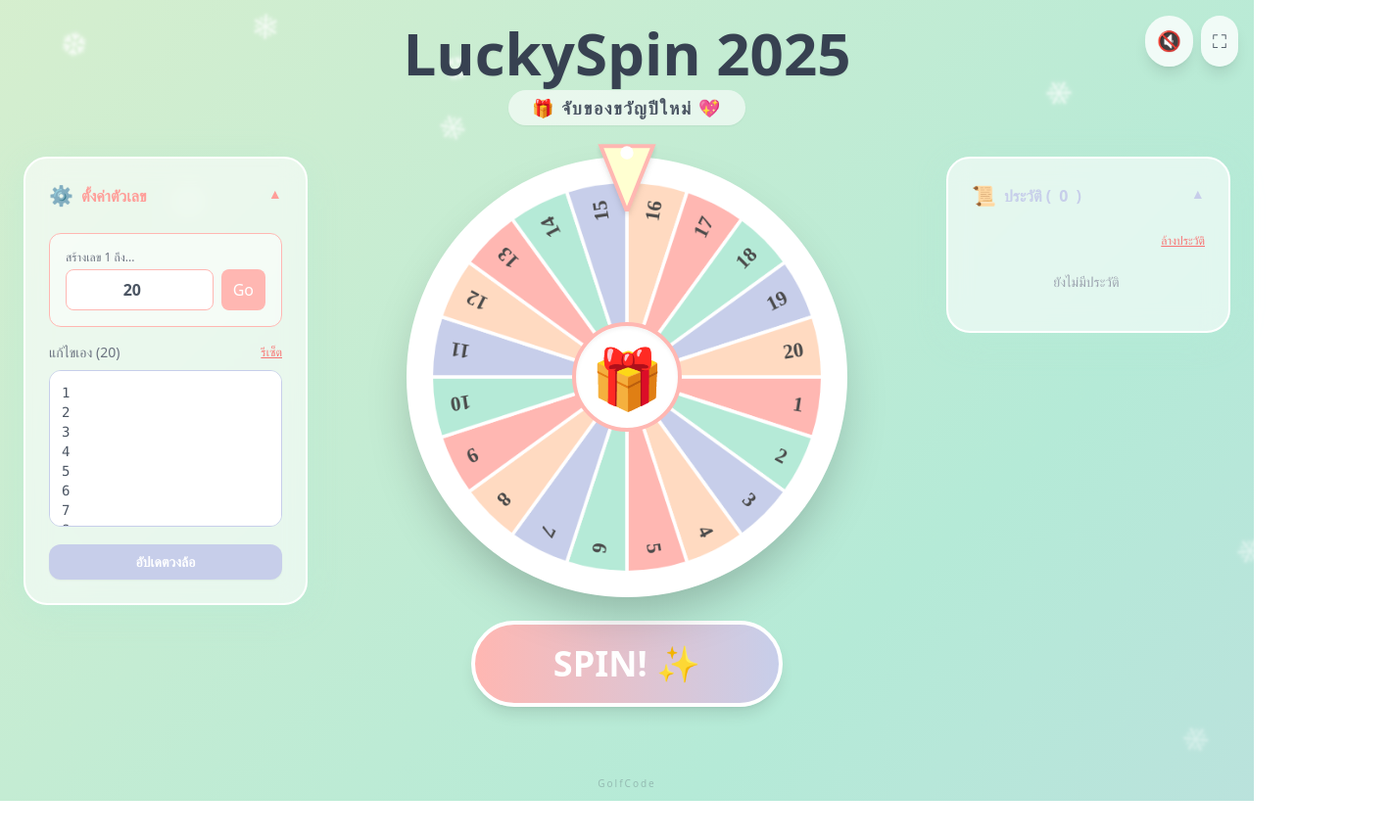
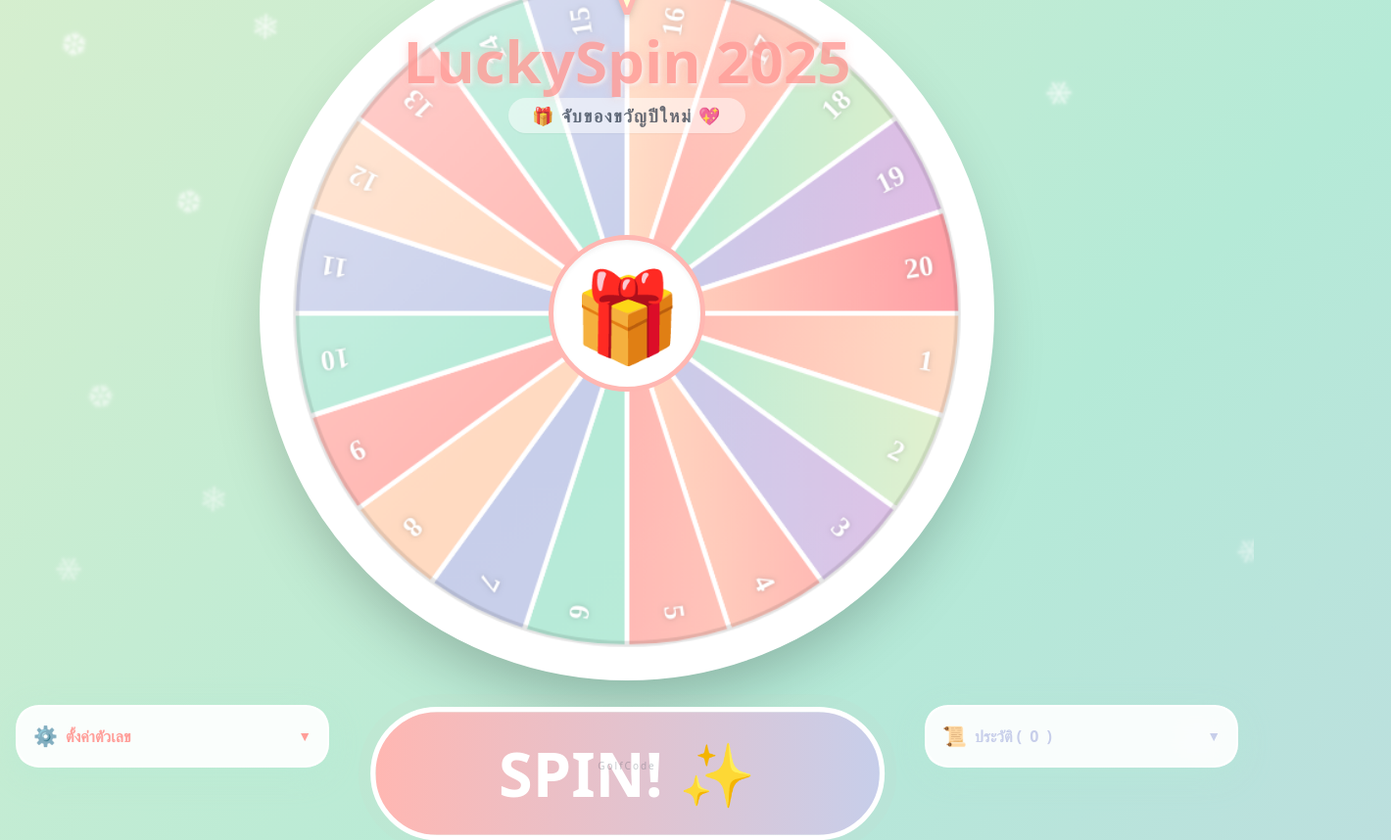
Before and after one commit to golfwittawat/golfwittawat.github.io, a plain HTML site: page spin/LuckySpin.html in a window 1280 px wide. Shown: the whole page at 98% size, 1420 px wide, since content can reach past the window. Before the commit the page ends 818 px from the top, so only its background shows below. Drawn offline with nearby package versions, Linux system fonts and the light colour scheme.

Commit message:
Add files via upload
ปรับปรุง สุ่มตัวเลข

```diff
--- a/spin/LuckySpin.html
+++ b/spin/LuckySpin.html
@@ -122,38 +122,114 @@
                 transform: translateY(0);
             }
         }
+
+        .fade-out {
+            opacity: 0 !important;
+            pointer-events: none;
+            transition: opacity 1s ease-out;
+        }
+
+        /* Mobile Landscape Fixes */
+        @media (max-height: 500px) and (orientation: landscape) {
+            header {
+                position: relative !important;
+                top: 0 !important;
+                margin-bottom: 0.25rem !important;
+                padding-top: 0.25rem;
+                z-index: 30;
+                transition: opacity 1s ease-out;
+            }
+
+            header h1 {
+                font-size: 1.25rem !important;
+                display: inline;
+                margin-right: 0.5rem;
+            }
+
+            header p {
+                font-size: 0.75rem !important;
+                padding: 0.1rem 0.5rem !important;
+                display: inline;
+            }
+
+            header br {
+                display: none;
+            }
+
+            /* Adjust Wheel Container to fit */
+            .flex-col.items-center.justify-center.w-full.h-full {
+                margin-top: 0 !important;
+                margin-bottom: 0 !important;
+                justify-content: flex-start !important;
+            }
+
+            /* Wheel Size - Reverted to default (removed max-width constraint) */
+            .aspect-square {
+                margin-bottom: 0.25rem !important;
+            }
+
+            /* Spin Button */
+            #spinBtn {
+                padding: 0.25rem 1.5rem !important;
+                font-size: 1.25rem !important;
+                margin-top: 0.25rem !important;
+            }
+        }
+
+        /* Pulse Animation for Button */
+        @keyframes pulse-soft {
+            0% {
+                transform: scale(1);
+                box-shadow: 0 0 0 0 rgba(255, 183, 178, 0.7);
+            }
+
+            70% {
+                transform: scale(1.05);
+                box-shadow: 0 0 0 10px rgba(255, 183, 178, 0);
+            }
+
+            100% {
+                transform: scale(1);
+                box-shadow: 0 0 0 0 rgba(255, 183, 178, 0);
+            }
+        }
+
+        .animate-pulse-soft {
+            animation: pulse-soft 2s infinite;
+        }
+
+        /* Enhanced Text Shadow */
+        .text-glow {
+            text-shadow: 2px 2px 4px rgba(255, 255, 255, 0.8), 0 0 10px rgba(255, 183, 178, 0.5);
+        }
     </style>
 </head>
 
-<body class="pastel-bg text-gray-700 min-h-screen flex flex-col items-center overflow-x-hidden relative">
+<body class="pastel-bg text-gray-700 min-h-screen flex flex-col items-center overflow-hidden relative">
 
     <!-- Floating Background Shapes -->
     <div id="shapes-container" class="fixed inset-0 pointer-events-none overflow-hidden"></div>
 
-    <!-- Top Controls -->
-    <div class="fixed top-4 right-4 z-50 flex gap-2">
-        <button id="musicBtn"
-            class="bg-white/80 p-3 rounded-full shadow-lg hover:scale-110 transition-transform text-xl active:scale-95">🔇</button>
-        <button id="fullscreenBtn"
-            class="bg-white/80 p-3 rounded-full shadow-lg hover:scale-110 transition-transform text-xl active:scale-95">⛶</button>
-    </div>
-
-    <div class="relative z-10 w-full max-w-7xl p-4 md:p-6 flex flex-col items-center">
+    <!-- Main Container: Full Screen Flex -->
+    <div class="relative z-10 w-full min-h-screen flex flex-col lg:flex-row items-center justify-center p-4 gap-4">
 
         <!-- Header -->
-        <header class="text-center mb-4 md:mb-8 animate-fade-in-down">
-            <h1 class="text-3xl md:text-6xl mb-2 pastel-text font-bold leading-tight drop-shadow-sm">LuckySpin 2025
+        <header class="text-center mb-4 absolute top-4 md:top-8 z-20 animate-fade-in-down w-full pointer-events-none">
+            <h1
+                class="text-3xl md:text-6xl mb-2 pastel-text font-bold leading-tight drop-shadow-sm pointer-events-auto inline-block text-glow text-[#FF9E99]">
+                LuckySpin 2025
             </h1>
+            <br>
             <p
-                class="text-sm md:text-lg text-gray-600 tracking-widest uppercase font-bold bg-white/60 px-6 py-1 rounded-full inline-block shadow-sm">
+                class="text-sm md:text-lg text-gray-600 tracking-widest uppercase font-bold bg-white/60 px-6 py-1 rounded-full inline-block shadow-sm pointer-events-auto">
                 🎁 จับของขวัญปีใหม่ 💖</p>
         </header>
 
-        <div class="grid grid-cols-1 lg:grid-cols-12 gap-6 w-full items-start">
-
-            <!-- Center Panel: Wheel (Mobile: Top) -->
-            <div class="lg:col-span-6 flex flex-col items-center justify-start order-1 lg:order-2">
-                <div class="relative group w-full max-w-[450px] aspect-square flex items-center justify-center mb-6">
+        <!-- Center Panel: Wheel (Full Screen on Desktop) -->
+        <div
+            class="flex flex-col items-center justify-center w-full h-full transform scale-90 md:scale-100 lg:scale-100 xl:scale-125 transition-transform duration-500 mt-24 lg:mt-0 mb-24 lg:mb-0">
+            <div
+                class="relative group w-full max-w-[350px] md:max-w-[600px] aspect-square flex items-center justify-center mb-6">
                 <!-- Pointer -->
                 <div
                     class="absolute top-0 left-1/2 transform -translate-x-1/2 -translate-y-3 md:-translate-y-6 z-20 filter drop-shadow-md">
@@ -165,34 +241,34 @@
                 </div>
 
                 <!-- Wheel Canvas -->
-                    <canvas id="wheelCanvas" width="500" height="500"
+                <canvas id="wheelCanvas" width="600" height="600"
                     class="rounded-full border-4 md:border-8 border-white shadow-2xl transition-transform duration-300 w-full h-full bg-white"></canvas>
 
                 <!-- Center Logo -->
                 <div
-                        class="absolute top-1/2 left-1/2 transform -translate-x-1/2 -translate-y-1/2 w-20 h-20 md:w-28 md:h-28 bg-white rounded-full shadow-inner flex items-center justify-center border-4 border-[#FFB7B2] z-10">
-                        <span class="text-4xl md:text-6xl">🎁</span>
+                    class="absolute top-1/2 left-1/2 transform -translate-x-1/2 -translate-y-1/2 w-20 h-20 md:w-32 md:h-32 bg-white rounded-full shadow-inner flex items-center justify-center border-4 border-[#FFB7B2] z-10">
+                    <span class="text-4xl md:text-7xl">🎁</span>
                 </div>
             </div>
 
             <!-- Spin Button -->
             <button id="spinBtn"
-                    class="px-12 md:px-20 py-4 md:py-5 bg-gradient-to-r from-[#FFB7B2] to-[#C7CEEA] text-white text-3xl md:text-4xl font-bold rounded-full shadow-lg border-4 border-white hover:shadow-xl hover:scale-105 active:scale-95 transition-all duration-200 flex items-center gap-3 w-full md:w-auto justify-center mb-8">
+                class="px-12 md:px-24 py-4 md:py-6 bg-gradient-to-r from-[#FFB7B2] to-[#C7CEEA] text-white text-3xl md:text-5xl font-bold rounded-full shadow-lg border-4 border-white hover:shadow-xl hover:scale-105 active:scale-95 transition-all duration-200 flex items-center gap-3 justify-center z-30 animate-pulse-soft">
                 SPIN! ✨
             </button>
         </div>
 
-            <!-- Left Panel: Settings (Mobile: Collapsible) -->
-            <div class="lg:col-span-3 space-y-4 order-2 lg:order-1">
-                <details class="glass-panel group" open>
+        <!-- Left Panel: Settings (Floating Bottom-Left on Desktop, Stacked on Mobile) -->
+        <div class="w-full max-w-xs md:w-80 lg:fixed lg:bottom-4 lg:left-4 z-40 order-2 lg:order-none">
+            <details class="glass-panel group">
                 <summary
-                        class="p-4 md:p-6 flex justify-between items-center font-bold text-[#FF9E99] cursor-pointer select-none">
+                    class="p-4 flex justify-between items-center font-bold text-[#FF9E99] cursor-pointer select-none bg-white/80 rounded-2xl">
                     <span class="flex items-center gap-2"><span class="text-xl">⚙️</span> ตั้งค่าตัวเลข</span>
                     <span class="transform group-open:rotate-180 transition-transform text-sm">▼</span>
                 </summary>
-                    <div class="px-4 pb-4 md:px-6 md:pb-6 pt-0">
+                <div class="px-4 pb-4 pt-2 bg-white/90 rounded-b-2xl mt-[-10px] pt-4">
                     <!-- Quick Generate -->
-                        <div class="mb-4 p-4 bg-white/50 rounded-xl border border-[#FFB7B2]">
+                    <div class="mb-4 p-3 bg-white/50 rounded-xl border border-[#FFB7B2]">
                         <label class="text-xs text-gray-500 mb-1 block">สร้างเลข 1 ถึง...</label>
                         <div class="flex gap-2">
                             <input type="number" id="quickCount"
@@ -206,11 +282,10 @@
                     <!-- Manual Edit -->
                     <div class="flex justify-between items-center mb-2">
                         <span class="text-sm text-gray-500">แก้ไขเอง (<span id="numberCount">0</span>)</span>
-                            <button id="resetBtn"
-                                class="text-xs text-red-400 hover:text-red-500 underline">รีเซ็ต</button>
+                        <button id="resetBtn" class="text-xs text-red-400 hover:text-red-500 underline">รีเซ็ต</button>
                     </div>
                     <textarea id="numbersInput"
-                            class="w-full h-40 bg-white border border-[#C7CEEA] rounded-xl p-3 text-sm focus:outline-none focus:ring-2 focus:ring-[#C7CEEA] resize-none font-mono text-gray-600"
+                        class="w-full h-32 bg-white border border-[#C7CEEA] rounded-xl p-3 text-sm focus:outline-none focus:ring-2 focus:ring-[#C7CEEA] resize-none font-mono text-gray-600"
                         placeholder="1&#10;2&#10;3..."></textarea>
                     <button id="updateBtn"
                         class="mt-3 w-full py-2 bg-[#C7CEEA] hover:bg-[#B5B9E8] rounded-xl text-sm transition-colors text-white font-bold shadow-sm active:scale-95">
@@ -220,28 +295,28 @@
             </details>
         </div>
 
-            <!-- Right Panel: History (Mobile: Collapsible) -->
-            <div class="lg:col-span-3 space-y-4 order-3 lg:order-3">
-                <details class="glass-panel group" open>
+        <!-- Right Panel: History (Floating Bottom-Right on Desktop, Stacked on Mobile) -->
+        <div class="w-full max-w-xs md:w-80 lg:fixed lg:bottom-4 lg:right-4 z-40 order-3 lg:order-none">
+            <details class="glass-panel group">
                 <summary
-                        class="p-4 md:p-6 flex justify-between items-center font-bold text-[#C7CEEA] cursor-pointer select-none">
+                    class="p-4 flex justify-between items-center font-bold text-[#C7CEEA] cursor-pointer select-none bg-white/80 rounded-2xl">
                     <span class="flex items-center gap-2"><span class="text-xl">📜</span> ประวัติ (<span
                             id="historyCount">0</span>)</span>
                     <span class="transform group-open:rotate-180 transition-transform text-sm">▼</span>
                 </summary>
-                    <div class="px-4 pb-4 md:px-6 md:pb-6 pt-0">
+                <div class="px-4 pb-4 pt-2 bg-white/90 rounded-b-2xl mt-[-10px] pt-4">
                     <div class="flex justify-end mb-2">
                         <button id="clearHistoryBtn"
                             class="text-xs text-red-400 hover:text-red-500 underline">ล้างประวัติ</button>
                     </div>
-                        <div class="overflow-y-auto max-h-[300px] md:max-h-[400px] space-y-2 pr-1" id="historyList">
+                    <div class="overflow-y-auto max-h-[200px] space-y-2 pr-1" id="historyList">
                         <!-- History Items -->
                         <div class="text-center text-gray-400 py-4 text-sm">ยังไม่มีประวัติ</div>
                     </div>
                 </div>
             </details>
         </div>
-        </div>
+
     </div>
 
     <!-- Winner Modal Overlay -->
@@ -266,8 +341,9 @@
     </div>
 
     <!-- Credit -->
-    <div class="mt-auto py-2 text-center z-10 opacity-30 hover:opacity-80 transition-opacity duration-500">
-        <span class="text-[10px] text-gray-600 font-light tracking-[0.2em] cursor-default">GolfCode</span>
+    <div
+        class="fixed bottom-2 left-1/2 transform -translate-x-1/2 z-10 opacity-30 hover:opacity-80 transition-opacity duration-500 pointer-events-none">
+        <span class="text-[10px] text-gray-600 font-light tracking-[0.2em]">GolfCode</span>
     </div>
 
     <!-- Confetti & Fireworks Container -->
@@ -291,16 +367,6 @@
         let friction = 0.985;
         let animationId = null;
 
-        // Audio
-        const winSound = new Audio("https://actions.google.com/sounds/v1/crowds/battle_crowd_celebrate_stutter.ogg"); // Applause/Cheer
-        const bgMusic = new Audio("https://actions.google.com/sounds/v1/science_fiction/music_box_happy_birthday.ogg"); // Happy tune
-
-        winSound.volume = 0.6;
-        bgMusic.volume = 0.3;
-        bgMusic.loop = true;
-
-        let isMusicPlaying = false;
-
         /***********************
          * Initialization
          ***********************/
@@ -315,14 +381,22 @@
             drawWheel();
             updateHistoryUI();
             createFloatingShapes();
-            checkMobileCollapse();
+
+            // Auto-hide header after 5 seconds
+            setTimeout(() => {
+                const header = document.querySelector('header');
+                if (header) {
+                    header.classList.add('fade-out');
+                }
+            }, 5000);
 
             document.getElementById("spinBtn").addEventListener("click", startSpin);
             document.getElementById("generateBtn").addEventListener("click", generateNumbers);
             document.getElementById("updateBtn").addEventListener("click", updateNumbersFromInput);
             document.getElementById("resetBtn").addEventListener("click", () => {
                 if (confirm("รีเซ็ตเป็น 1-20?")) {
-                    data.numbers = Array.from({ length: 20 }, (_, i) => (i + 1).toString());
+                    let nums = Array.from({ length: 20 }, (_, i) => (i + 1).toString());
+                    data.numbers = shuffleArray(nums);
                     saveData();
                     syncUI();
                     drawWheel();
@@ -341,45 +415,8 @@
                 // document.getElementById("btnCountDisplay").textContent = e.target.value || "0";
             });
 
-            // Music Toggle
-            document.getElementById("musicBtn").addEventListener("click", toggleMusic);
-
-            // Fullscreen Toggle
-            document.getElementById("fullscreenBtn").addEventListener("click", toggleFullscreen);
-
             // Modal Close
             document.getElementById("closeModalBtn").addEventListener("click", closeModal);
-        }
-
-        function checkMobileCollapse() {
-            // Auto close details on mobile, open on desktop
-            const details = document.querySelectorAll("details");
-            if (window.innerWidth < 1024) {
-                details.forEach(d => d.removeAttribute("open"));
-            }
-        }
-
-        function toggleMusic() {
-            const btn = document.getElementById("musicBtn");
-            if (isMusicPlaying) {
-                bgMusic.pause();
-                btn.textContent = "🔇";
-                isMusicPlaying = false;
-            } else {
-                bgMusic.play().catch(e => alert("Please interact with the page first!"));
-                btn.textContent = "🔊";
-                isMusicPlaying = true;
-            }
-        }
-
-        function toggleFullscreen() {
-            if (!document.fullscreenElement) {
-                document.documentElement.requestFullscreen();
-            } else {
-                if (document.exitFullscreen) {
-                    document.exitFullscreen();
-                }
-            }
         }
 
         function createFloatingShapes() {
@@ -400,12 +437,21 @@
         /***********************
          * Logic
          ***********************/
+        function shuffleArray(array) {
+            for (let i = array.length - 1; i > 0; i--) {
+                const j = Math.floor(Math.random() * (i + 1));
+                [array[i], array[j]] = [array[j], array[i]];
+            }
+            return array;
+        }
+
         function generateNumbers() {
             const count = parseInt(document.getElementById("quickCount").value) || 20;
             if (count < 1) return;
 
             if (confirm(`ต้องการสร้างเลข 1 ถึง ${count} ใหม่หรือไม่? (ข้อมูลเก่าจะหายไป)`)) {
-                data.numbers = Array.from({ length: count }, (_, i) => (i + 1).toString());
+                let nums = Array.from({ length: count }, (_, i) => (i + 1).toString());
+                data.numbers = shuffleArray(nums);
                 saveData();
                 syncUI();
                 drawWheel();
@@ -423,6 +469,11 @@
             document.getElementById("spinBtn").disabled = true;
             document.getElementById("spinBtn").classList.add("opacity-50", "scale-95", "cursor-not-allowed");
 
+            // Reset Zoom
+            const wheelContainer = document.querySelector('#wheelCanvas').parentElement.parentElement;
+            wheelContainer.classList.remove('scale-[1.5]', 'transition-transform', 'duration-[2000ms]');
+            wheelContainer.classList.add('transition-transform', 'duration-500'); // Restore default speed
+
             velocity = Math.random() * 25 + 20;
             friction = 0.980 + (Math.random() * 0.009);
 
@@ -433,8 +484,6 @@
             velocity *= friction;
             currentAngle += velocity;
             if (currentAngle >= 360) currentAngle -= 360;
-
-            // Sound removed as per request
 
             drawWheel();
 
@@ -453,13 +502,18 @@
             const winningIndex = Math.floor(((360 - currentAngle + 270) % 360) / segmentAngle) % data.numbers.length;
             const winningNumber = data.numbers[winningIndex];
 
+            // Zoom Effect
+            const wheelContainer = document.querySelector('#wheelCanvas').parentElement.parentElement;
+            // Add a slower transition for the zoom effect
+            wheelContainer.classList.remove('duration-500');
+            wheelContainer.classList.add('duration-[2000ms]', 'scale-[1.5]');
+
+            setTimeout(() => {
                 handleWin(winningNumber, winningIndex);
+            }, 800); // Wait a bit for zoom to start before showing modal
         }
 
         function handleWin(number, index) {
-            winSound.currentTime = 0;
-            winSound.play().catch(() => { });
-
             // Trigger Fireworks
             launchFireworks();
 
@@ -499,6 +553,11 @@
             modalContent.classList.remove("scale-100");
             modalContent.classList.add("scale-50");
 
+            // Reset Zoom
+            const wheelContainer = document.querySelector('#wheelCanvas').parentElement.parentElement;
+            wheelContainer.classList.remove('scale-[1.5]', 'duration-[2000ms]');
+            wheelContainer.classList.add('duration-500');
+
             setTimeout(() => {
                 modal.classList.add("hidden");
 
@@ -530,9 +589,20 @@
                 ctx.arc(0, 0, radius, angle, angle + arc);
                 ctx.lineTo(0, 0);
 
-                // Colors: Pastel Theme
-                const colors = ["#FFB7B2", "#B5EAD7", "#C7CEEA", "#FFDAC1"]; // Pink, Mint, Purple, Peach
-                ctx.fillStyle = colors[i % colors.length];
+                // Colors: Pastel Gradients
+                const colors = [
+                    ["#FFB7B2", "#FFDAC1"], // Pink -> Peach
+                    ["#B5EAD7", "#E2F0CB"], // Mint -> Lime
+                    ["#C7CEEA", "#E0BBE4"], // Purple -> Lavender
+                    ["#FFDAC1", "#FF9AA2"]  // Peach -> Salmon
+                ];
+
+                const colorPair = colors[i % colors.length];
+                const gradient = ctx.createLinearGradient(0, 0, radius, 0); // Simple linear gradient from center
+                gradient.addColorStop(0, colorPair[0]);
+                gradient.addColorStop(1, colorPair[1]);
+
+                ctx.fillStyle = gradient;
                 ctx.fill();
 
                 ctx.strokeStyle = "#FFF";
@@ -544,24 +614,64 @@
                 ctx.rotate(angle + arc / 2);
                 ctx.textAlign = "right";
 
-                ctx.fillStyle = "#4A4A4A"; // Dark Gray Text
-
+                ctx.fillStyle = "#FFF"; // White Text for better contrast on gradients
                 ctx.font = len > 50 ? "bold 12px Mali" : "bold 24px Mali";
-                ctx.shadowColor = "rgba(255,255,255,0.5)";
-                ctx.shadowBlur = 0;
+                ctx.shadowColor = "rgba(0,0,0,0.2)";
+                ctx.shadowBlur = 4;
                 ctx.fillText(data.numbers[i], radius - 20, 8);
                 ctx.restore();
             }
 
             ctx.restore();
 
-            // Center
+            // Glass/Gloss Overlay (Premium Effect)
+            ctx.save();
+            ctx.beginPath();
+            ctx.arc(centerX, centerY, radius, 0, Math.PI * 2);
+            ctx.clip();
+
+            const glassGradient = ctx.createLinearGradient(centerX - radius, centerY - radius, centerX + radius, centerY + radius);
+            glassGradient.addColorStop(0, "rgba(255, 255, 255, 0.4)");
+            glassGradient.addColorStop(0.5, "rgba(255, 255, 255, 0)");
+            glassGradient.addColorStop(1, "rgba(255, 255, 255, 0.1)");
+
+            ctx.fillStyle = glassGradient;
+            ctx.fill();
+
+            // Inner Shadow for depth
+            ctx.beginPath();
+            ctx.arc(centerX, centerY, radius, 0, Math.PI * 2);
+            ctx.strokeStyle = "rgba(0,0,0,0.1)";
+            ctx.lineWidth = 10;
+            ctx.stroke();
+            ctx.restore();
+
+            // Center Cap (Enhanced)
+            // Outer Ring
+            ctx.beginPath();
+            ctx.arc(centerX, centerY, 40, 0, Math.PI * 2);
+            ctx.fillStyle = "#FFF";
+            ctx.fill();
+
+            // Inner Gradient Circle
+            const centerGrad = ctx.createRadialGradient(centerX, centerY, 10, centerX, centerY, 35);
+            centerGrad.addColorStop(0, "#FFF");
+            centerGrad.addColorStop(1, "#FFB7B2");
+
             ctx.beginPath();
             ctx.arc(centerX, centerY, 35, 0, Math.PI * 2);
-            ctx.fillStyle = "#FFFFFF";
+            ctx.fillStyle = centerGrad;
             ctx.fill();
-            ctx.strokeStyle = "#FFB7B2";
+
+            ctx.strokeStyle = "#FFF";
             ctx.lineWidth = 4;
+            ctx.stroke();
+
+            // Shadow for depth
+            ctx.shadowColor = "rgba(0,0,0,0.1)";
+            ctx.shadowBlur = 10;
+            ctx.shadowOffsetX = 0;
+            ctx.shadowOffsetY = 4;
             ctx.stroke();
         }
 
```
Lines whose indentation alone changed are shown as unchanged.
